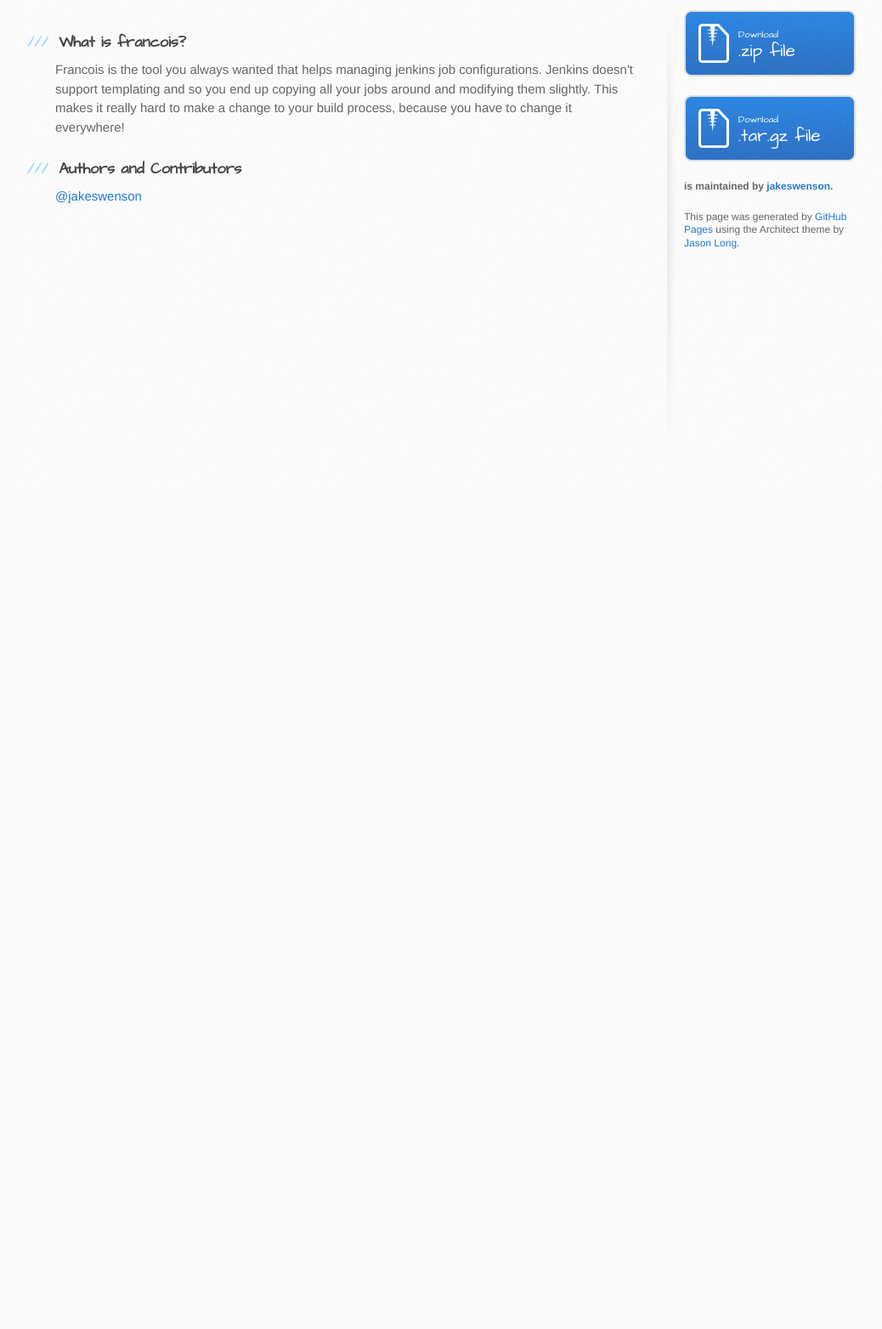
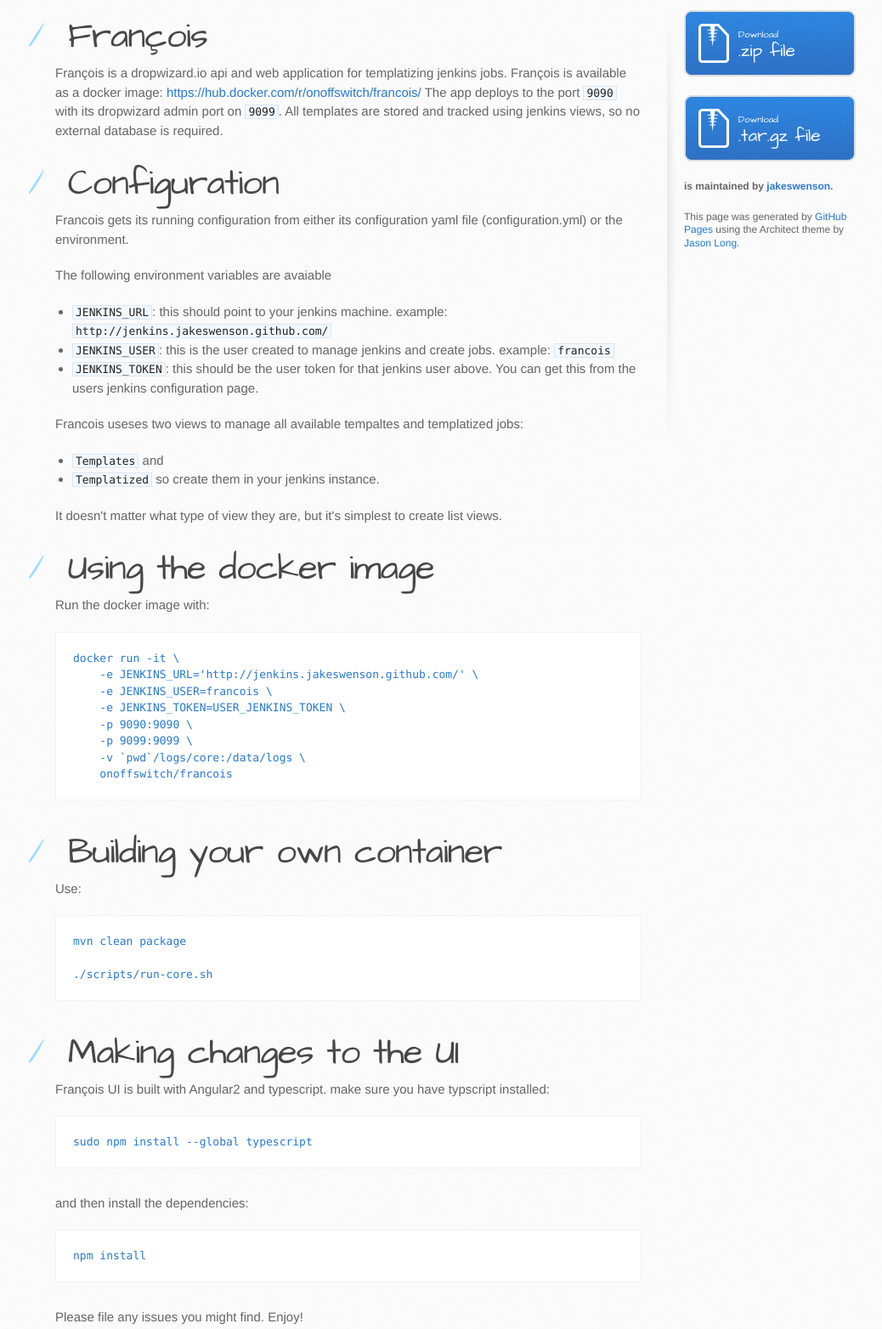
Before and after one commit to jakeswenson/francois, a plain HTML site: page index.html in a window 1280 px wide. Shown: the part 220-1784 px from the top of the page at 85% size, without its empty margins (105-1143 px from the left). Before the commit the page ends 800 px from the top, so only its background shows below. Drawn offline with Linux system fonts and the light colour scheme.

Commit message:
Create gh-pages branch via GitHub

```diff
--- a/index.html
+++ b/index.html
@@ -28,15 +28,81 @@
     <div id="content-wrapper">
       <div class="inner clearfix">
         <section id="main-content">
-          <h3>
-<a id="what-is-francois" class="anchor" href="#what-is-francois" aria-hidden="true"><span class="octicon octicon-link"></span></a>What is francois?</h3>
+          <h1>
+<a id="françois" class="anchor" href="#fran%C3%A7ois" aria-hidden="true"><span class="octicon octicon-link"></span></a>François</h1>
 
-<p>Francois is the tool you always wanted that helps managing jenkins job configurations. Jenkins doesn't support templating and so you end up copying all your jobs around and modifying them slightly. This makes it really hard to make a change to your build process, because you have to change it everywhere!</p>
+<p>François is a dropwizard.io api and web application for templatizing jenkins jobs. François is available as a docker image: <a href="https://hub.docker.com/r/onoffswitch/francois/">https://hub.docker.com/r/onoffswitch/francois/</a>
+The app deploys to the port <code>9090</code> with its dropwizard admin port on <code>9099</code>.
+All templates are stored and tracked using jenkins views, so no external database is required.</p>
 
-<h3>
-<a id="authors-and-contributors" class="anchor" href="#authors-and-contributors" aria-hidden="true"><span class="octicon octicon-link"></span></a>Authors and Contributors</h3>
+<h1>
+<a id="configuration" class="anchor" href="#configuration" aria-hidden="true"><span class="octicon octicon-link"></span></a>Configuration</h1>
 
-<p><a href="https://github.com/jakeswenson" class="user-mention">@jakeswenson</a></p>
+<p>Francois gets its running configuration from either its configuration yaml file (configuration.yml) or the environment. </p>
+
+<p>The following environment variables are avaiable</p>
+
+<ul>
+<li>
+<code>JENKINS_URL</code>: this should point to your jenkins machine. example: <code>http://jenkins.jakeswenson.github.com/</code>
+</li>
+<li>
+<code>JENKINS_USER</code>: this is the user created to manage jenkins and create jobs. example: <code>francois</code>
+</li>
+<li>
+<code>JENKINS_TOKEN</code>: this should be the user token for that jenkins user above. You can get this from the users jenkins configuration page.</li>
+</ul>
+
+<p>Francois useses two views to manage all available tempaltes and templatized jobs:</p>
+
+<ul>
+<li>
+<code>Templates</code> and </li>
+<li>
+<code>Templatized</code> so create them in your jenkins instance.</li>
+</ul>
+
+<p>It doesn't matter what type of view they are, but it's simplest to create list views.</p>
+
+<h1>
+<a id="using-the-docker-image" class="anchor" href="#using-the-docker-image" aria-hidden="true"><span class="octicon octicon-link"></span></a>Using the docker image</h1>
+
+<p>Run the docker image with:</p>
+
+<pre><code>docker run -it \
+    -e JENKINS_URL='http://jenkins.jakeswenson.github.com/' \
+    -e JENKINS_USER=francois \
+    -e JENKINS_TOKEN=USER_JENKINS_TOKEN \
+    -p 9090:9090 \
+    -p 9099:9099 \
+    -v `pwd`/logs/core:/data/logs \
+    onoffswitch/francois
+</code></pre>
+
+<h1>
+<a id="building-your-own-container" class="anchor" href="#building-your-own-container" aria-hidden="true"><span class="octicon octicon-link"></span></a>Building your own container</h1>
+
+<p>Use: </p>
+
+<pre><code>mvn clean package
+
+./scripts/run-core.sh
+</code></pre>
+
+<h1>
+<a id="making-changes-to-the-ui" class="anchor" href="#making-changes-to-the-ui" aria-hidden="true"><span class="octicon octicon-link"></span></a>Making changes to the UI</h1>
+
+<p>François UI is built with Angular2 and typescript. make sure you have typscript installed:</p>
+
+<pre><code>sudo npm install --global typescript
+</code></pre>
+
+<p>and then install the dependencies:</p>
+
+<pre><code>npm install
+</code></pre>
+
+<p>Please file any issues you might find. Enjoy!</p>
         </section>
 
         <aside id="sidebar">
```
Also changed, not shown: params.json (+1 -1 lines).
